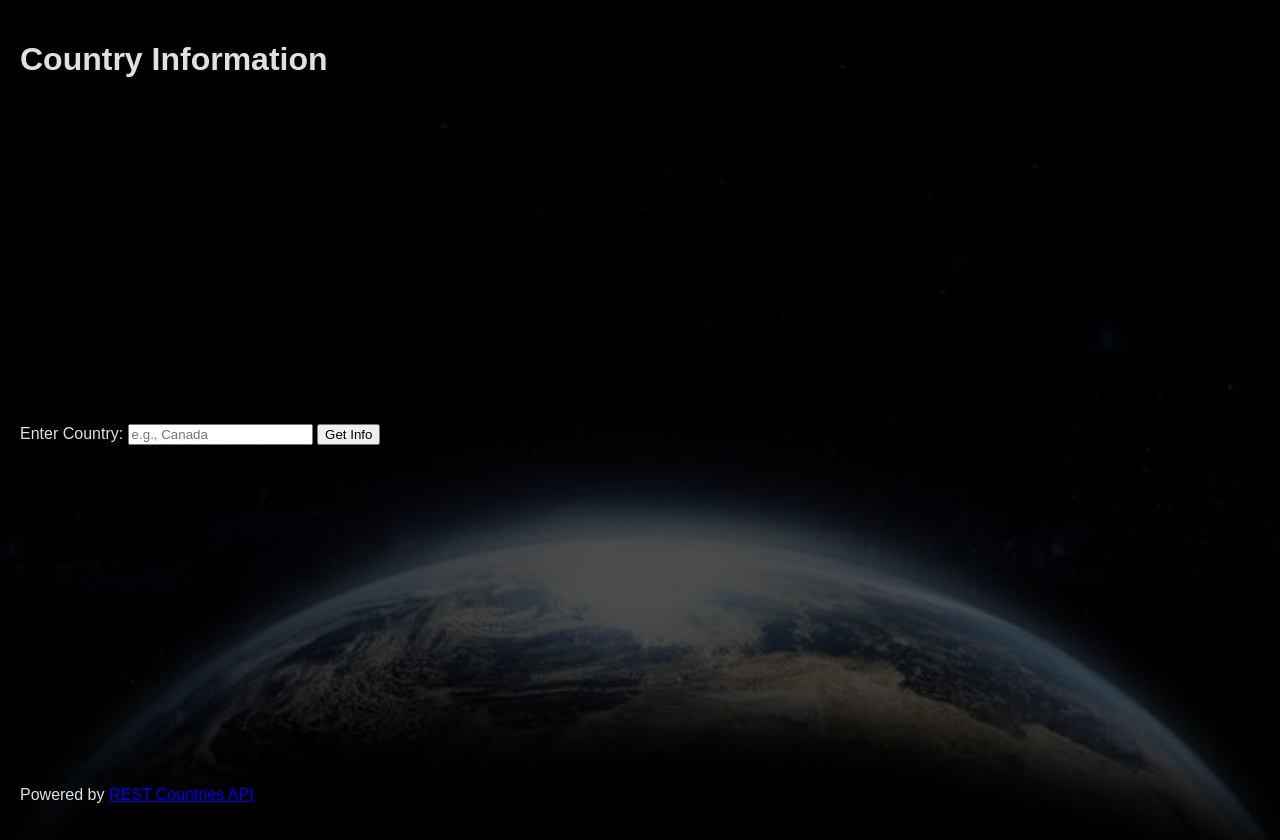
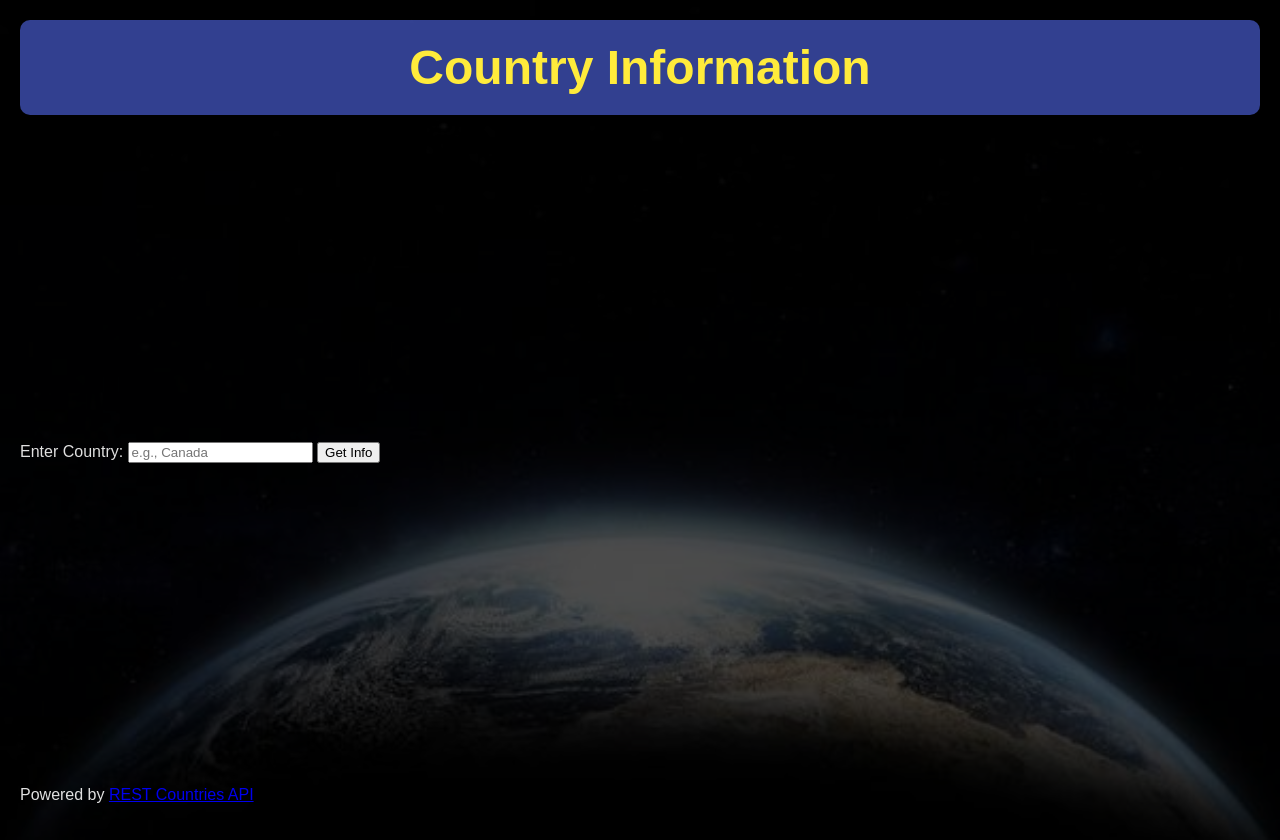
Before and after one commit to Dolcythareja/Assign-3-client-java, a plain HTML site: page index.html in a window 1280 px wide. Drawn offline with Linux system fonts and the light colour scheme.

Commit message:
Header Styling in style.css

```diff
--- a/style.css
+++ b/style.css
@@ -18,3 +18,19 @@ body {
     justify-content: space-between;
     color: #e0e0e0;
 }
+/* Header Styling */
+header {
+    text-align: center;
+    padding: 20px 0;
+    background-color: rgba(63, 81, 181, 0.8); /* Indigo background */
+    border-radius: 10px;
+    margin-bottom: 20px;
+    box-shadow: 0 4px 6px rgba(0, 0, 0, 0.3);
+}
+
+header h1 {
+    font-size: 3em;
+    font-weight: bold;
+    color: #ffeb3b; /* Bright yellow text */
+    margin: 0;
+}
```
